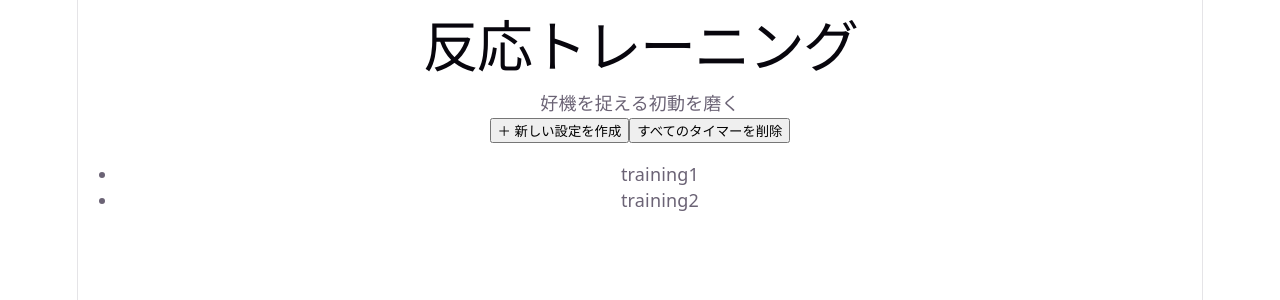
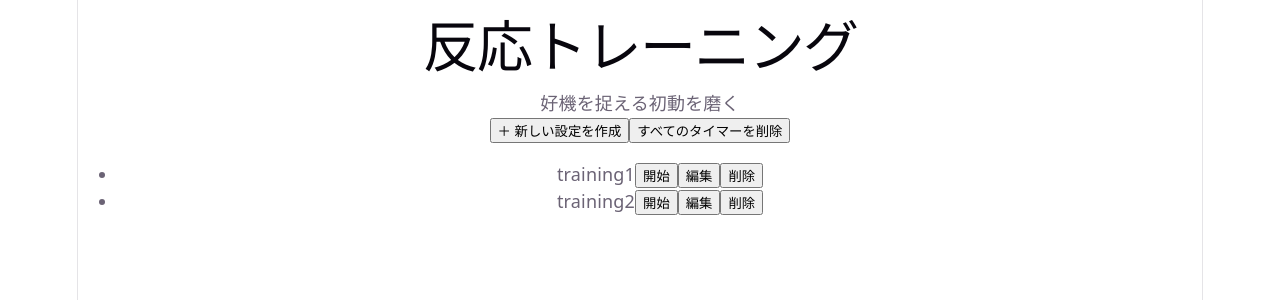
Before and after one commit to i994114/ReactionTimer, a React (Vite) app: page / in a window 1280 px wide. Shown: the top 300 px of the page. Built offline with nearby package versions, Linux system fonts and the light colour scheme.

Commit message:
Homeに開始、編集、削除ボタンを追加し、削除機能を実装

```diff
--- a/src/components/Home.tsx
+++ b/src/components/Home.tsx
@@ -1,7 +1,7 @@
 import { useState } from 'react';
 import type { Timer } from './types/timer';
 import { loadTimers } from '../utils/timerStorage';
-
+import { deleteTimer } from '../utils/timerStorage';
 import TimerList from './TimerList';
 import { useNavigate } from 'react-router-dom';
 
@@ -34,9 +34,17 @@ function Home() {
     () => loadTimers(initialTimers),
   );
 
+  /* タイマー削除(単品) */
+  function handleDelete(id: string) {
+    const updatedTimers = deleteTimer(id);
+    setTimers(updatedTimers);
+  }
+
+  /* タイマー削除(すべて) */
   function clearTimers() {
     localStorage.removeItem('timers');
   }
+
   return (
     <>
       <h1>反応トレーニング</h1>
@@ -47,7 +55,11 @@ function Home() {
       </button>
 
       <button onClick={clearTimers}>すべてのタイマーを削除</button>
-      <TimerList timers={timers}/>
+
+      <TimerList
+        timers={timers}
+        onDelete={handleDelete}
+      />
     </>
   );
 }
--- a/src/components/TimerList.tsx
+++ b/src/components/TimerList.tsx
@@ -1,8 +1,24 @@
-function TimerList({ timers }) {
+import { useNavigate } from "react-router-dom";
+import type { deleteTimer } from "../utils/timerStorage";
+import type { Timer
+
+ } from "../types/timer";
+type Props = {
+  timers: Timer[];
+  onDelete: (id: string) => void;
+};
+function TimerList({ timers, onDelete }: Props) {
+  const navigate = useNavigate();
+
   return (
     <ul>
       {timers.map((timer) => (
-        <li key={timer.id}>{timer.name}</li>
+        <li key={timer.id}>
+          {timer.name}
+          <button onClick={() => navigate(`/training/${timer.id}`)}>開始</button>
+          <button onClick={() => navigate(`/edit/${timer.id}`)}>編集</button>
+          <button onClick={() => onDelete(timer.id)}>削除</button>
+        </li>
       ))}
     </ul>
   );
--- a/src/utils/timerStorage.ts
+++ b/src/utils/timerStorage.ts
@@ -18,7 +18,7 @@ function isTimer(value: unknown): value is Timer {
   );
 }
 
-
+/* ローカルストレージに保存しているタイマー一覧を呼び出し */
 export function loadTimers(fallback: Timer[]): Timer[] {
   const savedTimers = localStorage.getItem("timers");
 
@@ -39,6 +39,16 @@ export function loadTimers(fallback: Timer[]): Timer[] {
 
 }
 
+/* ローカルストレージにタイマー情報を保存 */
 export function saveTimers(timers: Timer[]): void {
   localStorage.setItem('timers', JSON.stringify(timers));
 }
+
+/* 特定のタイマーを削除 */
+export function deleteTimer(id: string) {
+  const timers = loadTimers([]);
+  const updatedTimers = timers.filter((timer) => timer.id !== id);
+  saveTimers(updatedTimers);
+
+  return updatedTimers;
+}
```
